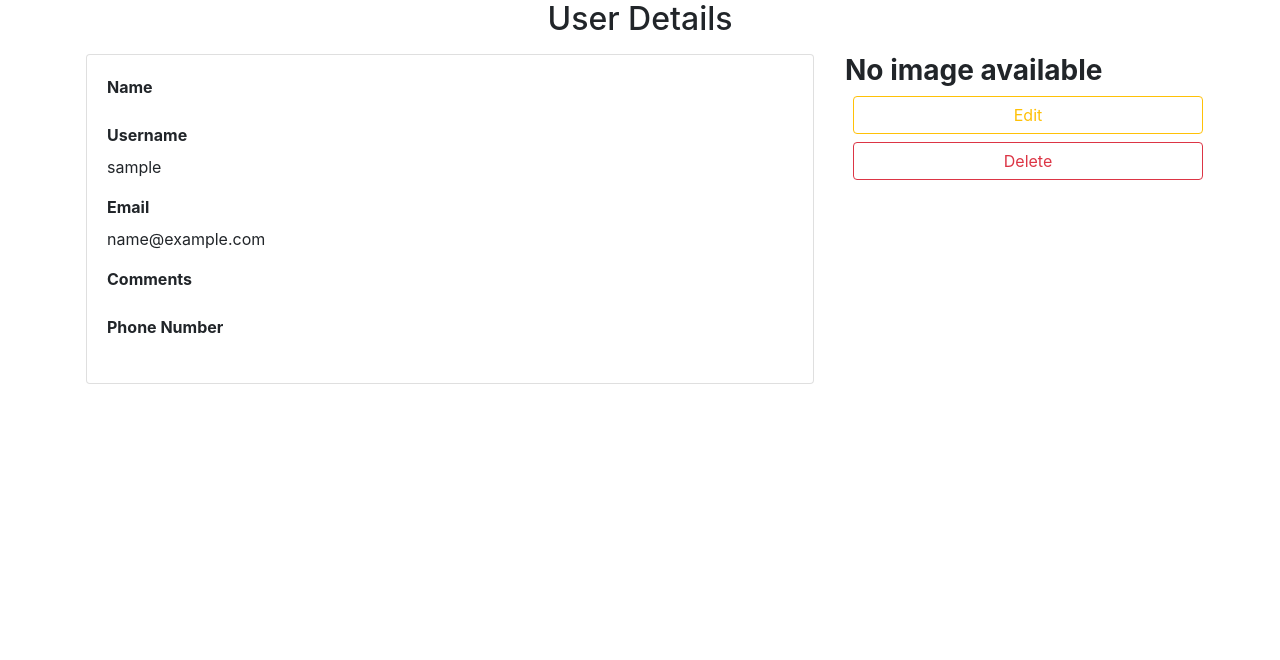
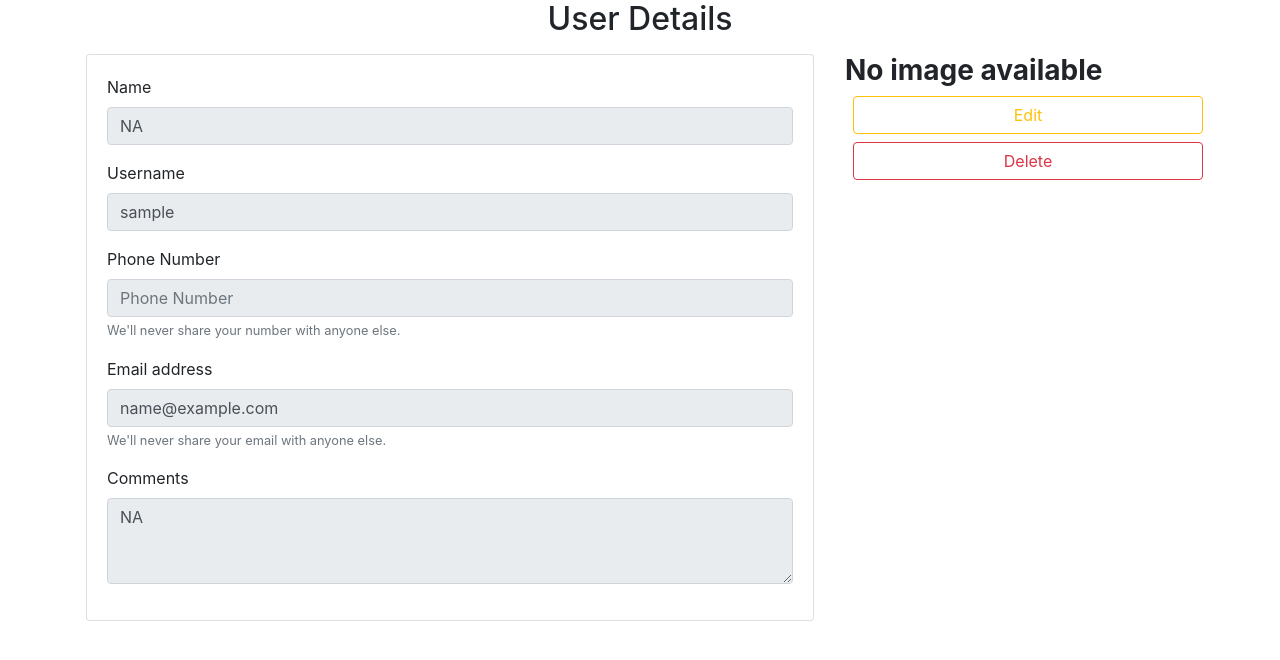
Before and after one commit to santoshkpatro/cheprone-solution-task, a Django app: template user/templates/detail_view.html in a window 1280 px wide. Shown: the top 660 px of the page. Run offline with Django 3.2, Linux system fonts and the light colour scheme; the template is opened without the code that fills it, so the values that code supplies are empty; the visitor is signed in with stand-in values (Sample User, id 1).

Commit message:
Fixed edit issue

```diff
--- a/user/templates/detail_view.html
+++ b/user/templates/detail_view.html
@@ -5,16 +5,42 @@
         <div class="col-8 px-3">
             <div class="card">
                 <div class="card-body">
-                    <label for="name"><strong>Name</strong></label>
-                    <p>{{user.name}}</p>
-                    <label for="username"><strong>Username</strong></label>
-                    <p>{{user.username}}</p>
-                    <label for="email"><strong>Email</strong></label>
-                    <p>{{user.email}}</p>
-                    <label for="comments"><strong>Comments</strong></label>
-                    <p>{{user.comments}}</p>
-                    <label for="comments"><strong>Phone Number</strong></label>
-                    <p>{{user.number}}</p>
+                    <form>
+                        <div class="form-group">
+                            <label for="exampleInputName">Name</label>
+                            {% if user.name %}
+                            <input type="text" class="form-control" id="exampleInputName" placeholder="Name" name="name" value={{user.name}} readonly>
+                            {% else %}
+                            <input type="text" class="form-control" id="exampleInputName" placeholder="Name" name="name" value="NA" readonly>
+                            {% endif %}
+                        </div>
+                        <div class="form-group">
+                            <label for="exampleInputUsername">Username</label>
+                            <input type="text" class="form-control" id="exampleInputUsername" placeholder="Username" name="username" value={{user.username}} readonly>
+                        </div>
+                        <div class="form-group">
+                            <label for="exampleInputphonenumber">Phone Number</label>
+                            {% if user.number %}
+                            <input type="number" class="form-control" id="exampleInputphonenumber" placeholder="Phone Number" name="number" maxlength="10" value={{user.number}} readonly>
+                            {% else %}
+                            <input type="number" class="form-control" id="exampleInputphonenumber" placeholder="Phone Number" name="number" maxlength="10" value="NA" readonly>
+                            {% endif %}
+                            <small id="numberHelp" class="form-text text-muted">We'll never share your number with anyone else.</small>
+                        </div>
+                        <div class="form-group">
+                            <label for="exampleInputEmail1">Email address</label>
+                            <input type="email" class="form-control" id="exampleInputEmail1" placeholder="Enter email" name="email" value={{user.email}} readonly>
+                            <small id="emailHelp" class="form-text text-muted">We'll never share your email with anyone else.</small>
+                        </div>
+                        <div class="form-group">
+                            <label for="exampleInputComment">Comments</label>
+                            {% if user.comments %}
+                            <textarea class="form-control" id="exampleFormControlComment" rows="3" name="comments" readonly>{{user.comments}}</textarea>
+                            {% else %}
+                            <textarea class="form-control" id="exampleFormControlComment" rows="3" name="comments" readonly>NA</textarea>
+                            {% endif %}
+                        </div>
+                    </form>
                 </div>
             </div>
         </div>
```
Also changed, not shown: user/views.py (+16 -7 lines).
